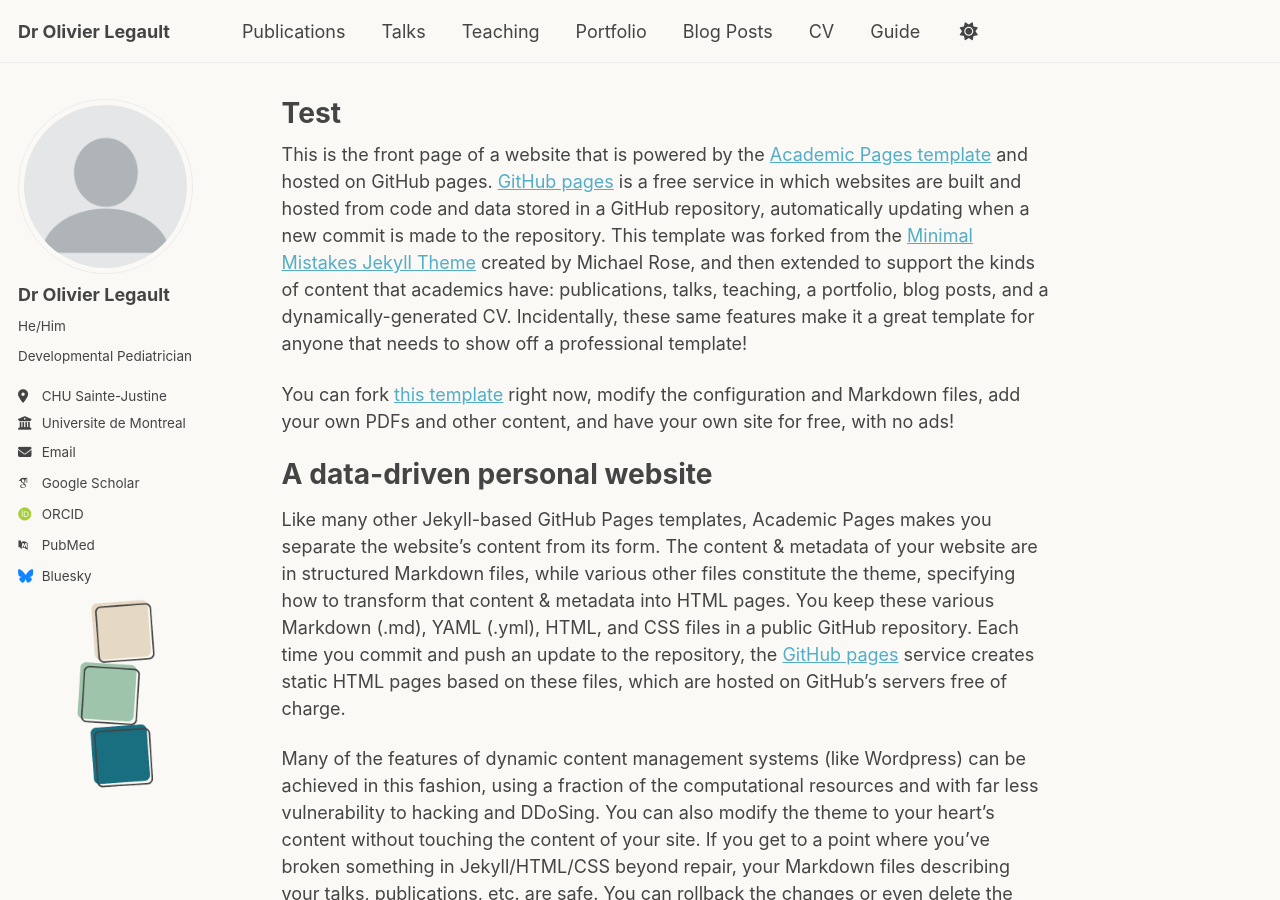
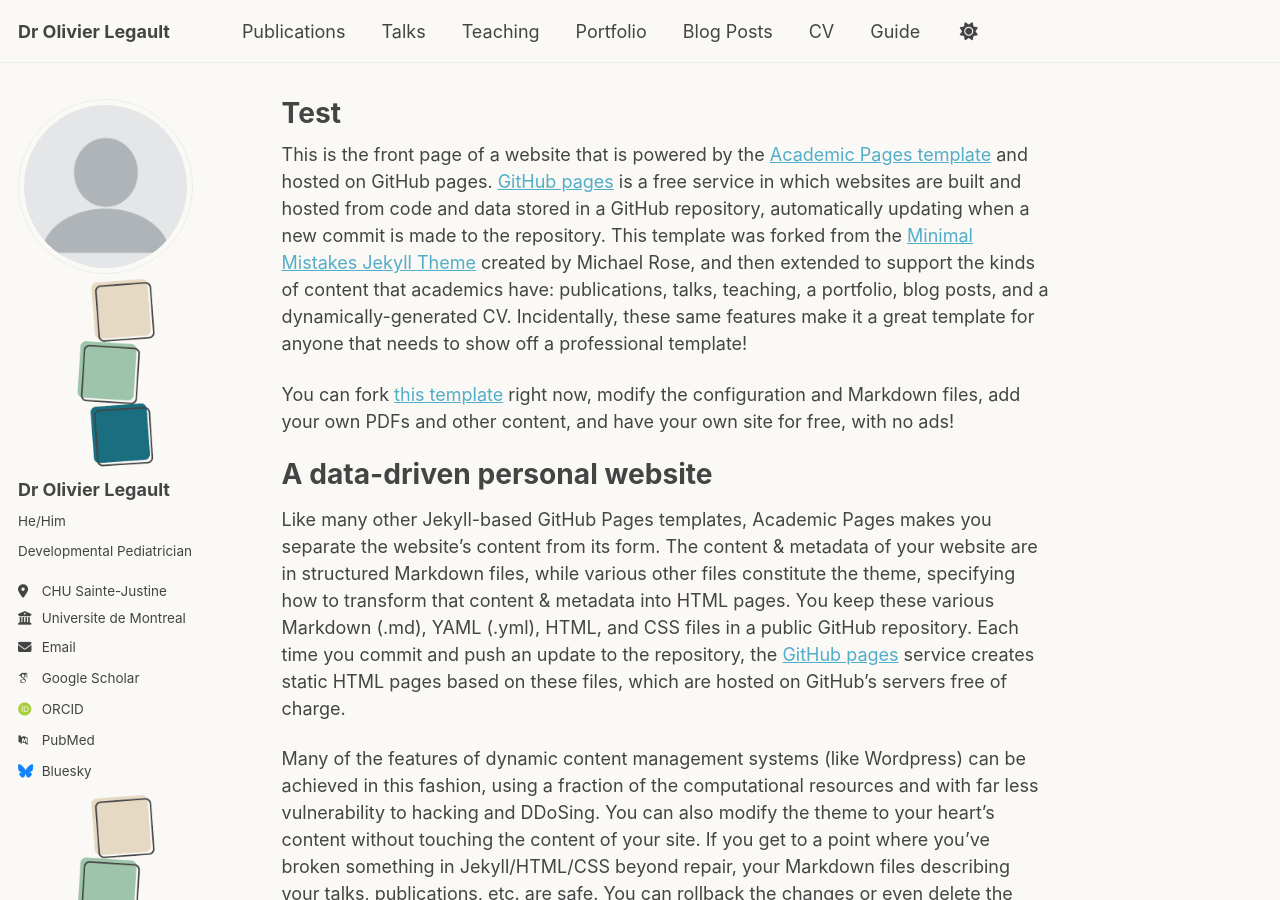
Before and after one commit to olivierrlegault/DrOlivierLegault, a Jekyll site: the page built from _pages/about.md, in a window 1280 px wide and 900 px high. Built offline with Jekyll 4.4.1, drawn with Linux system fonts in a browser that asks for light colours; some web fonts are replaced; a script that is not in the unit is left out.

Commit message:
Update author-profile.html

```diff
--- a/_includes/author-profile.html
+++ b/_includes/author-profile.html
@@ -15,6 +15,9 @@
   </div>
 
   <div class="author__content">
+    <div class="author__logo-container">
+     <img src="/images/logo.png" alt="Your Logo" class="author__logo">
+    </div>
     <h3 class="author__name">{{ author.name }}</h3>
     {% if author.pronouns %}<p class="author__pronouns">{{ author.pronouns }}</p>{% endif %}
     {% if author.bio %}<p class="author__bio">{{ author.bio }}</p>{% endif %}
```
